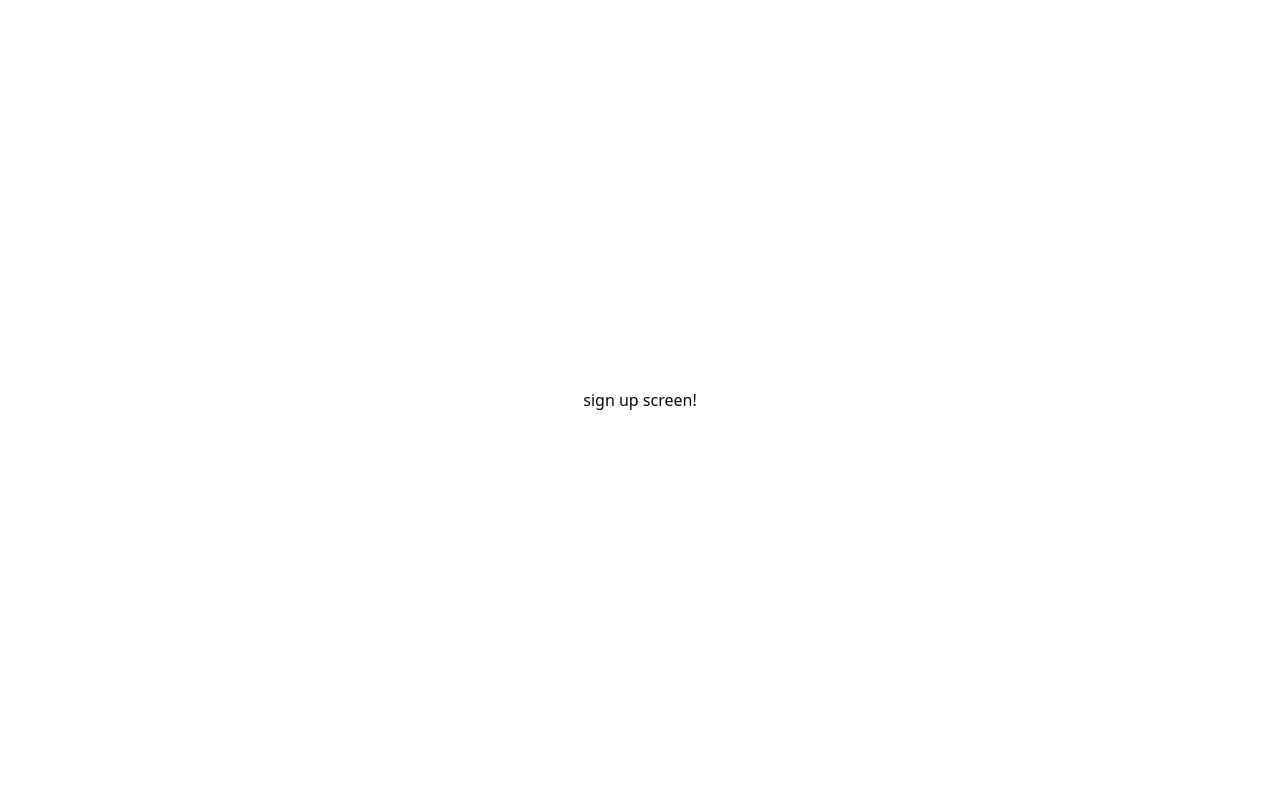
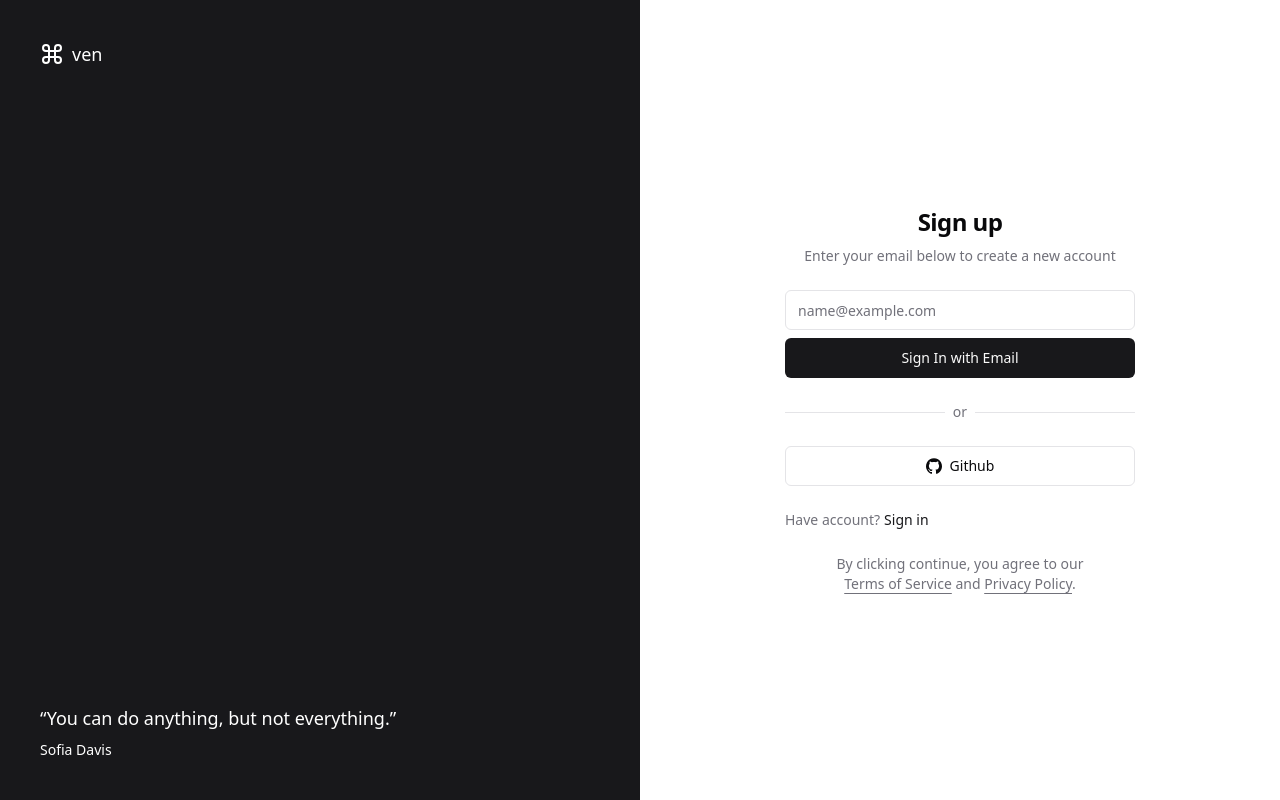
Before and after one commit to zeworks/ven, a React (Vite) app in the folder packages/web/: page /auth/sign-up in a window 1280 px wide. Built offline with nearby package versions, Linux system fonts and the light colour scheme.

Commit message:
update auth form

```diff
--- a/packages/web/index.html
+++ b/packages/web/index.html
@@ -4,7 +4,7 @@
     <meta charset="UTF-8" />
     <link rel="icon" type="image/svg+xml" href="/vite.svg" />
     <meta name="viewport" content="width=device-width, initial-scale=1.0" />
-    <title>Vite + React + TS</title>
+    <title>ven</title>
   </head>
   <body>
     <div id="root"></div>
--- a/packages/web/src/components/auth-form.tsx
+++ b/packages/web/src/components/auth-form.tsx
@@ -61,10 +61,8 @@
 				<div className="absolute inset-0 flex items-center">
 					<span className="w-full border-t" />
 				</div>
-				<div className="relative flex justify-center text-xs uppercase">
-					<span className="bg-background px-2 text-muted-foreground">
-						Or continue with
-					</span>
+				<div className="relative flex justify-center text-sm">
+					<span className="bg-background px-2 text-muted-foreground">or</span>
 				</div>
 			</div>
 			<Button variant="outline" type="button" disabled={isLoading}>
--- a/packages/web/src/screens/auth/sign-in.tsx
+++ b/packages/web/src/screens/auth/sign-in.tsx
@@ -24,9 +24,7 @@
 				<div className="relative z-20 mt-auto">
 					<blockquote className="space-y-2">
 						<p className="text-lg">
-							&ldquo;This library has saved me countless hours of work and
-							helped me deliver stunning designs to my clients faster than ever
-							before.&rdquo;
+							&ldquo;You can do anything, but not everything.&rdquo;
 						</p>
 						<footer className="text-sm">Sofia Davis</footer>
 					</blockquote>
@@ -35,14 +33,21 @@
 			<div className="lg:p-8">
 				<div className="mx-auto flex w-full flex-col justify-center space-y-6 sm:w-[350px]">
 					<div className="flex flex-col space-y-2 text-center">
-						<h1 className="text-2xl font-semibold tracking-tight">
-							Create an account
-						</h1>
+						<h1 className="text-2xl font-semibold tracking-tight">Sign in</h1>
 						<p className="text-sm text-muted-foreground">
-							Enter your email below to create your account
+							Enter your email below to sign in into your account
 						</p>
 					</div>
 					<AuthForm />
+					<div className="text-sm">
+						<span className="text-muted-foreground">No account?</span>
+						<Link
+							to="/auth/sign-up"
+							className="ml-1 font-light text-primary hover:underline"
+						>
+							Sign up
+						</Link>
+					</div>
 					<p className="px-8 text-center text-sm text-muted-foreground">
 						By clicking continue, you agree to our{" "}
 						<Link
--- a/packages/web/src/screens/auth/sign-up.tsx
+++ b/packages/web/src/screens/auth/sign-up.tsx
@@ -1,3 +1,72 @@
+import { AuthForm } from "@/components/auth-form"
+import { Link } from "react-router-dom"
+
 export default function SignUp() {
-	return <div>sign up screen!</div>
+	return (
+		<div className="container relative h-[100vh] flex-col items-center justify-center md:grid lg:max-w-none lg:grid-cols-2 lg:px-0">
+			<div className="relative hidden h-full flex-col bg-muted p-10 text-white dark:border-r lg:flex">
+				<div className="absolute inset-0 bg-zinc-900" />
+				<div className="relative z-20 flex items-center text-lg font-medium">
+					<svg
+						xmlns="http://www.w3.org/2000/svg"
+						viewBox="0 0 24 24"
+						fill="none"
+						stroke="currentColor"
+						strokeWidth="2"
+						strokeLinecap="round"
+						strokeLinejoin="round"
+						className="mr-2 h-6 w-6"
+					>
+						<path d="M15 6v12a3 3 0 1 0 3-3H6a3 3 0 1 0 3 3V6a3 3 0 1 0-3 3h12a3 3 0 1 0-3-3" />
+					</svg>
+					ven
+				</div>
+				<div className="relative z-20 mt-auto">
+					<blockquote className="space-y-2">
+						<p className="text-lg">
+							&ldquo;You can do anything, but not everything.&rdquo;
+						</p>
+						<footer className="text-sm">Sofia Davis</footer>
+					</blockquote>
+				</div>
+			</div>
+			<div className="lg:p-8">
+				<div className="mx-auto flex w-full flex-col justify-center space-y-6 sm:w-[350px]">
+					<div className="flex flex-col space-y-2 text-center">
+						<h1 className="text-2xl font-semibold tracking-tight">Sign up</h1>
+						<p className="text-sm text-muted-foreground">
+							Enter your email below to create a new account
+						</p>
+					</div>
+					<AuthForm />
+					<div className="text-sm">
+						<span className="text-muted-foreground">Have account?</span>
+						<Link
+							to="/auth/sign-in"
+							className="ml-1 font-light text-primary hover:underline"
+						>
+							Sign in
+						</Link>
+					</div>
+					<p className="px-8 text-center text-sm text-muted-foreground">
+						By clicking continue, you agree to our{" "}
+						<Link
+							to="/terms"
+							className="underline underline-offset-4 hover:text-primary"
+						>
+							Terms of Service
+						</Link>{" "}
+						and{" "}
+						<Link
+							to="/privacy"
+							className="underline underline-offset-4 hover:text-primary"
+						>
+							Privacy Policy
+						</Link>
+						.
+					</p>
+				</div>
+			</div>
+		</div>
+	)
 }
```
